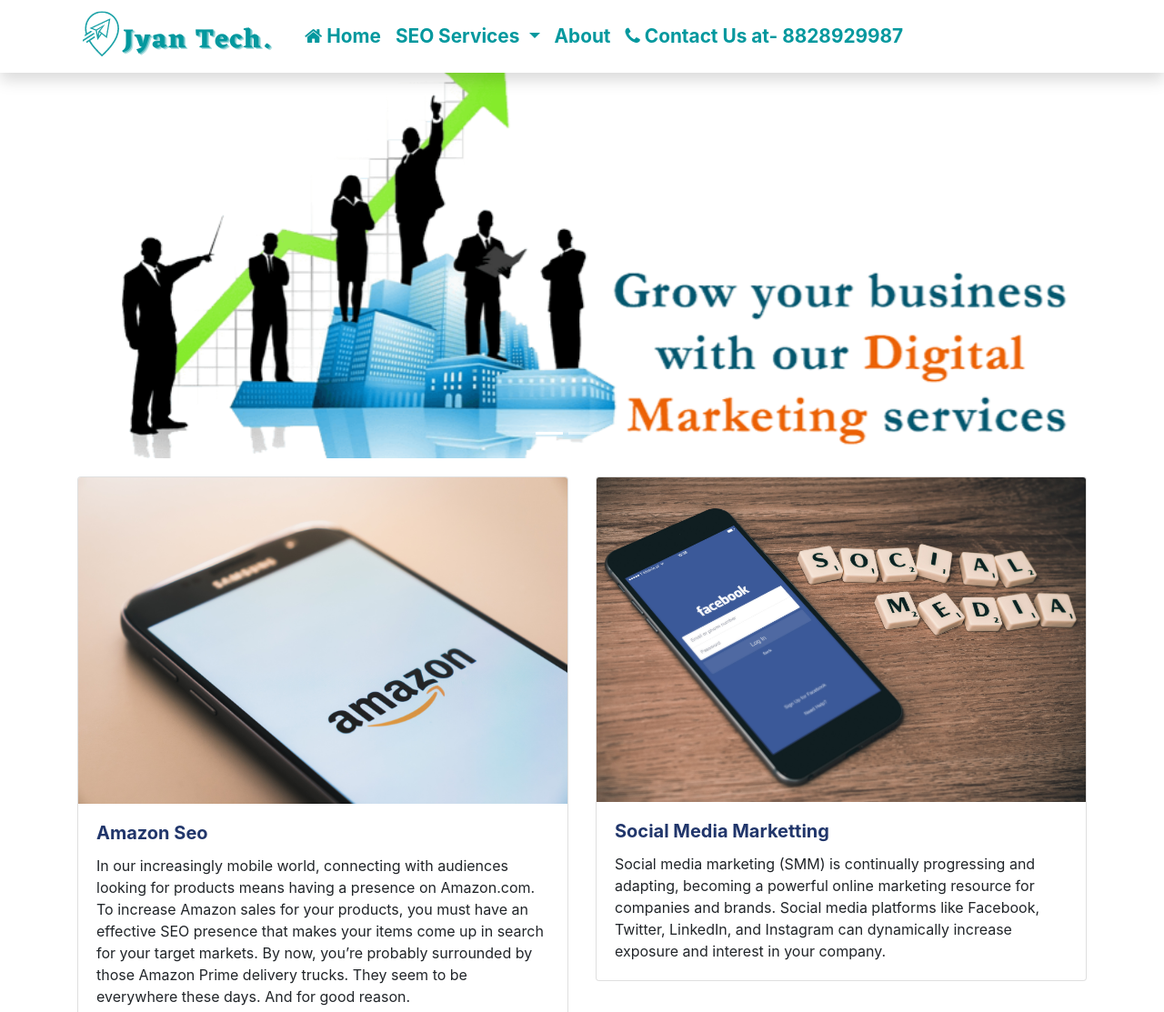
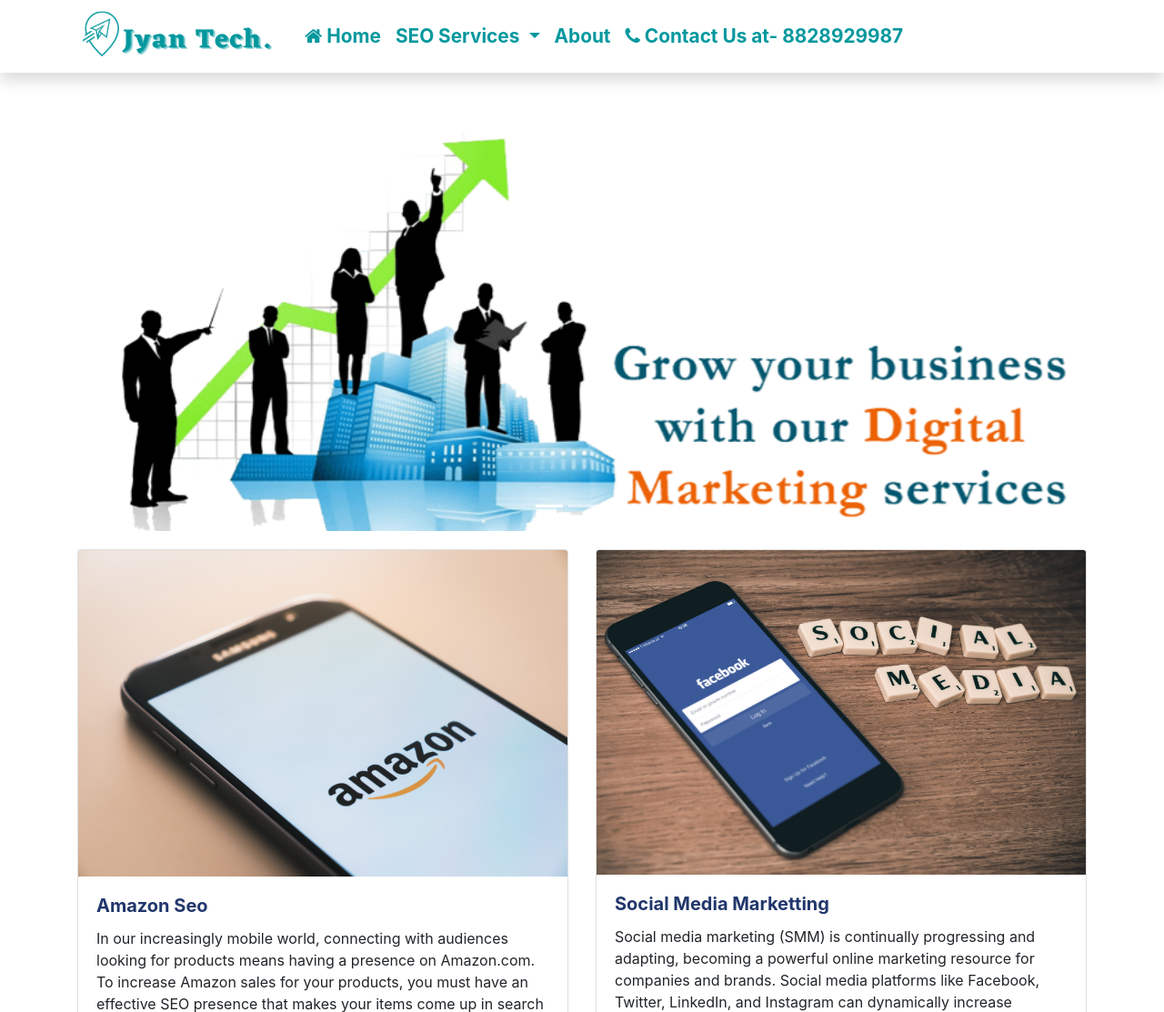
Before and after one commit to NitishKaushal/djangoweb, a Django app: page /seo/ in a window 1280 px wide. Shown: the top 1113 px of the page at 91% size. Run offline with Django 3.2, Linux system fonts and the light colour scheme; some libraries are stand-ins or nearby versions.

Commit message:
Update seopage.html

```diff
--- a/seo/templates/seopage.html
+++ b/seo/templates/seopage.html
@@ -3,7 +3,7 @@
 
 {% block content %}
     <div class="container py-1">
-        <div id="carouselExampleIndicators" class="carousel slide" data-ride="carousel">
+        <div id="carouselExampleIndicators" class="carousel slide" style="margin-top: 80px;" data-ride="carousel">
           <ol class="carousel-indicators">
             <li data-target="#carouselExampleIndicators" data-slide-to="0" class="active"></li>
             <li data-target="#carouselExampleIndicators" data-slide-to="1"></li>
```
